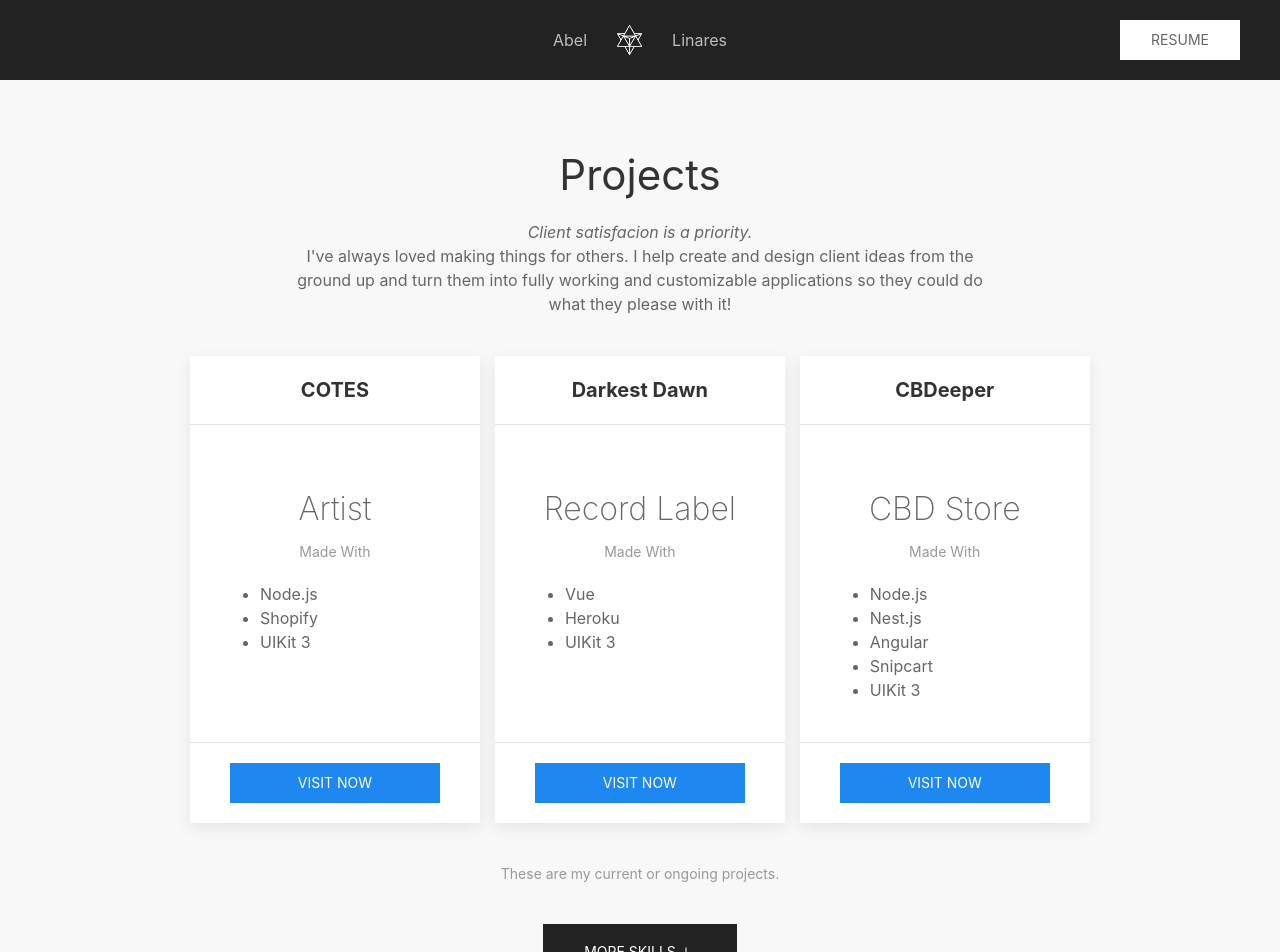
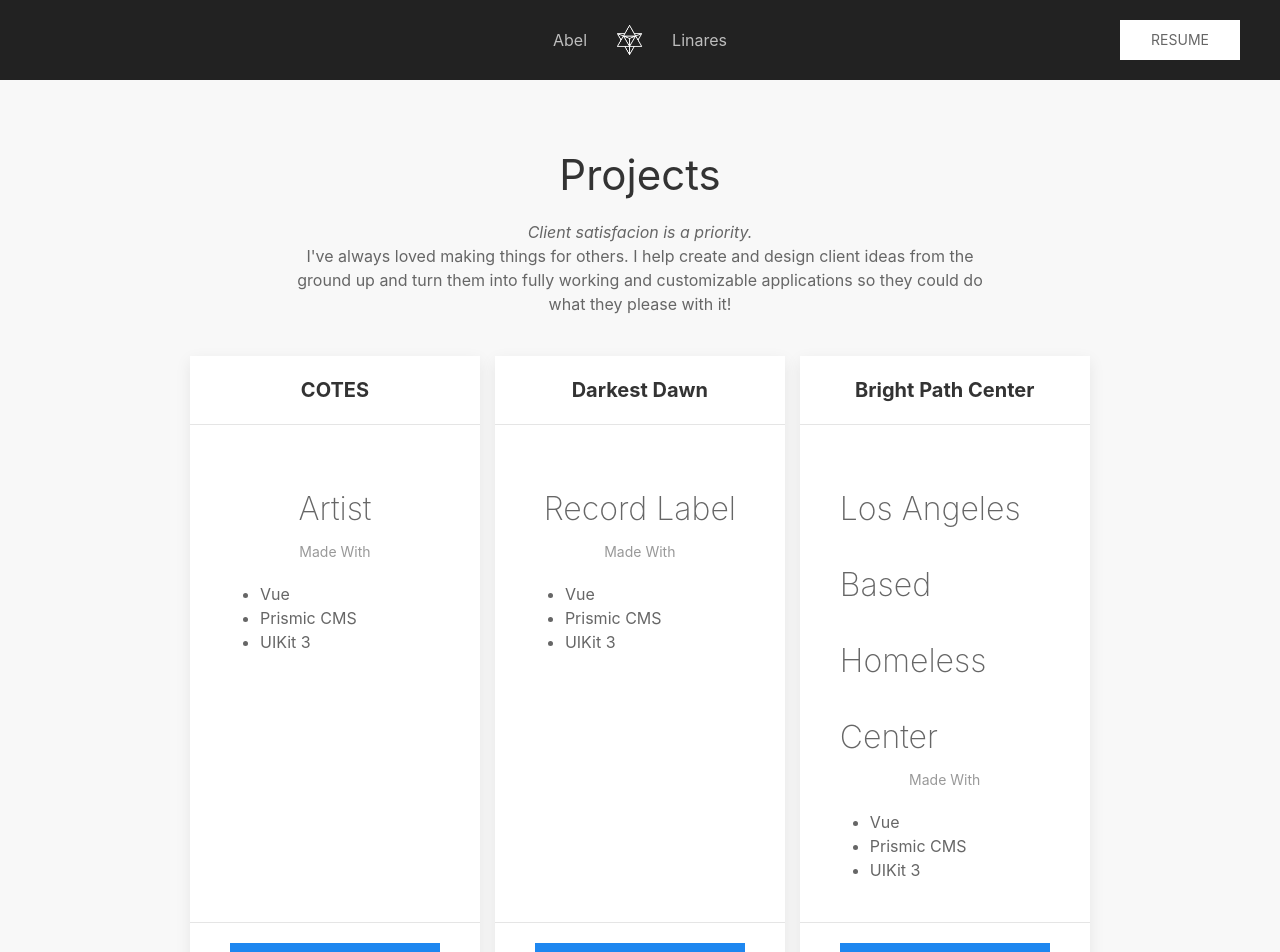
Before and after one commit to abelscoldsweat/abellinares-vue, a Vue app: page / in a window 1280 px wide. Shown: the top 952 px of the page. Built offline with nearby package versions, Linux system fonts and the light colour scheme.

Commit message:
new site

```diff
--- a/src/App.vue
+++ b/src/App.vue
@@ -43,8 +43,8 @@
 								</div>
 								<div class="uk-text-small uk-text-center uk-text-muted">Made With</div>
 								<ul>
-									<li>Node.js</li>
-									<li>Shopify</li>
+									<li>Vue</li>
+									<li>Prismic CMS</li>
 									<li>UIKit 3</li>
 								</ul>
 							</div>
@@ -70,12 +70,37 @@
 								<div class="uk-text-small uk-text-center uk-text-muted">Made With</div>
 								<ul>
 									<li>Vue</li>
-									<li>Heroku</li>
+									<li>Prismic CMS</li>
 									<li>UIKit 3</li>
 								</ul>
 							</div>
 							<div class="uk-card-footer">
 								<a href="http://darkestdawnrecords.com" class="uk-button uk-button-primary uk-width-1-1">Visit Now</a>
+							</div>
+						</div>
+					</div>
+					<!-- /price -->
+					<!-- price -->
+					<div>
+						<div class="uk-card uk-card-default uk-card-hover uk-flex uk-flex-column">
+							<div class="uk-card-header uk-text-center">
+								<h4 class="uk-text-bold">Bright Path Center</h4>
+							</div>
+							<div class="uk-card-body uk-flex-1">
+								<div class="uk-flex uk-flex-middle uk-flex-center">
+									<span style="font-size: 4rem; font-weight: 200; line-height: 1em">
+										<span style="font-size: 0.5em">Los Angeles Based Homeless Center</span>
+									</span>
+								</div>
+								<div class="uk-text-small uk-text-center uk-text-muted">Made With</div>
+								<ul>
+									<li>Vue</li>
+									<li>Prismic CMS</li>
+									<li>UIKit 3</li>
+								</ul>
+							</div>
+							<div class="uk-card-footer">
+								<a href="http://www.brightpathcenter.org" class="uk-button uk-button-primary uk-width-1-1">Visit Now</a>
 							</div>
 						</div>
 					</div>
@@ -94,10 +119,8 @@
 								</div>
 								<div class="uk-text-small uk-text-center uk-text-muted">Made With</div>
 								<ul>
-									<li>Node.js</li>
-									<li>Nest.js</li>
-									<li>Angular</li>
-									<li>Snipcart</li>
+									<li>Vue</li>
+									<li>Prismic CMS</li>
 									<li>UIKit 3</li>
 								</ul>
 							</div>
```
